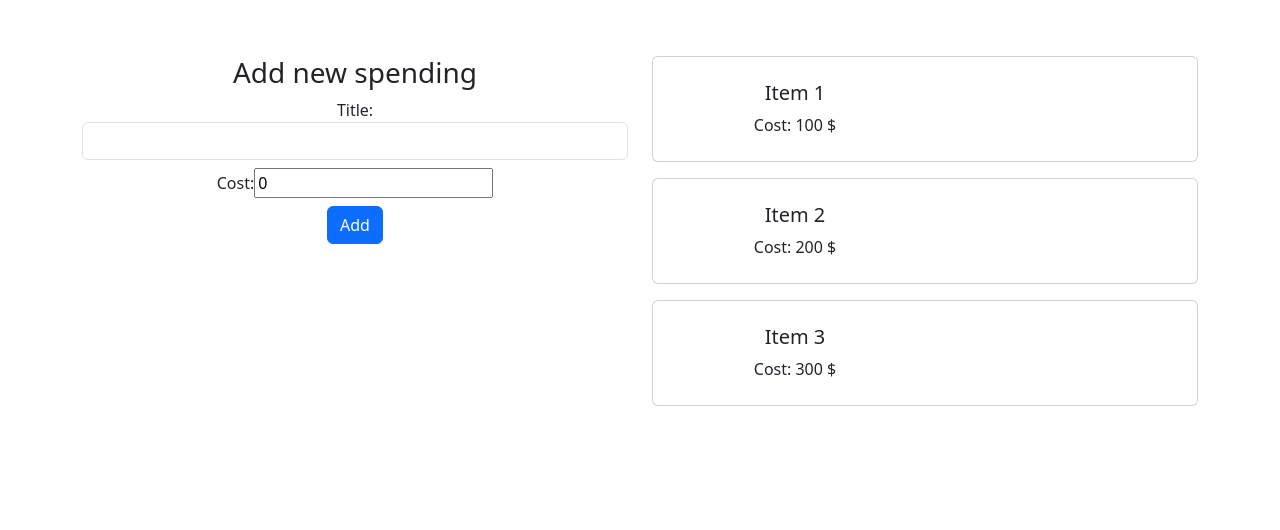
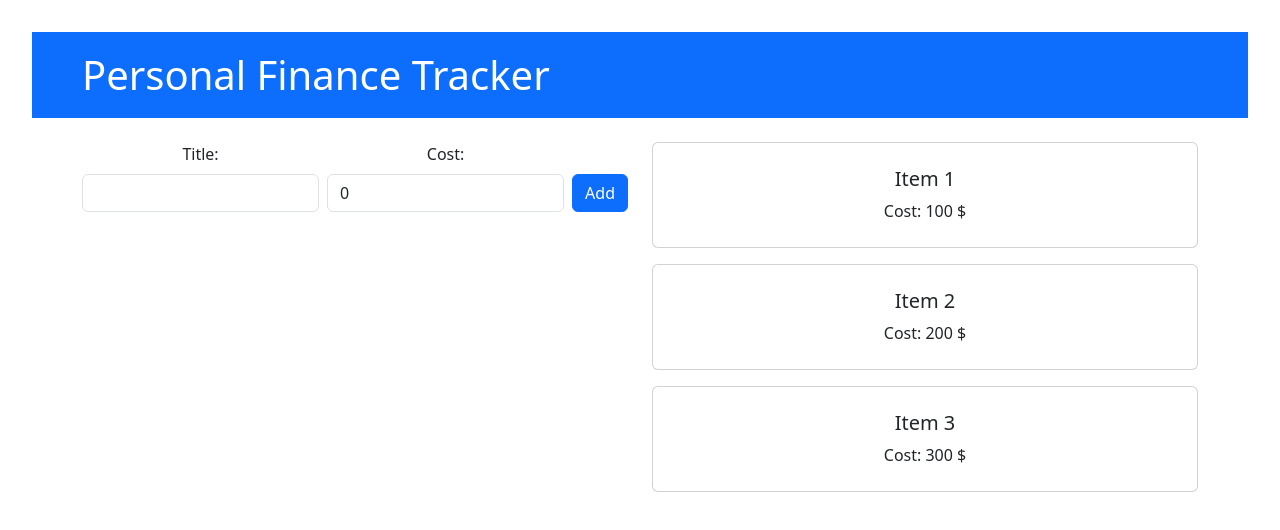
Before and after one commit to asel6320/personal_finance, a React (Create React App) app: page / in a window 1280 px wide. Shown: the top 530 px of the page. Built offline with nearby package versions, Linux system fonts and the light colour scheme.

Commit message:
created ToolBar.tsx with the header, made style changes to ItemForm.tsx

```diff
--- a/src/App.tsx
+++ b/src/App.tsx
@@ -3,6 +3,7 @@ import { useState } from 'react';
 import { IItem } from './types';
 import ItemForm from './components/ItemForm/ItemForm';
 import Items from './components/Items/Items';
+import ToolBar from './components/ToolBar/ToolBar';
 import './App.css';
 
 function App() {
@@ -30,6 +31,10 @@ function App() {
   };
 
   return (
+    <>
+      <header>
+        <ToolBar />
+      </header>
       <main className="container mt-4">
         <div className="row">
           <div className="col-6 mb-2">
@@ -40,7 +45,8 @@ function App() {
           </div>
         </div>
       </main>
+    </>
   );
-}
+};
 
 export default App;
--- a/src/components/ItemForm/ItemForm.tsx
+++ b/src/components/ItemForm/ItemForm.tsx
@@ -44,10 +44,9 @@ const ItemForm: React.FC<Props>  = ({addNewItem}) => {
 
 
   return (
-      <form onSubmit={onSubmit}>
-          <h3>Add new spending</h3>
-          <div className="form-group mb-2">
-              <label htmlFor="name">Title:</label>
+      <form onSubmit={onSubmit} className="d-flex align-items-end gap-2">
+          <div className="form-group mb-0">
+              <label htmlFor="title" className="form-label">Title:</label>
               <input
                   type="text"
                   onChange={changeItem}
@@ -58,14 +57,15 @@ const ItemForm: React.FC<Props>  = ({addNewItem}) => {
                   className="form-control"
               />
           </div>
-          <div className="form-group mb-2">
-              <label htmlFor="cost">Cost:</label>
+          <div className="form-group mb-0">
+              <label htmlFor="cost" className="form-label">Cost:</label>
               <input
                   type="number"
                   onChange={changeItem}
                   value={newItem.cost}
                   id="cost"
                   name="cost"
+                  className="form-control"
               />
           </div>
           <button type="submit" className="btn btn-primary">
--- a/src/components/Items/Item.tsx
+++ b/src/components/Items/Item.tsx
@@ -9,7 +9,7 @@ const Item: React.FC<Props> = ({item}) => {
     return (
         <div className="card mb-3 p-4">
             <div className="row justify-content-between">
-                <div className="col-6">
+                <div className="col-12">
                     <h5 className="card-title">{item.title}</h5>
                     <p className="card-text">Cost: {item.cost} $</p>
                 </div>
--- /dev/null
+++ b/src/components/ToolBar/ToolBar.tsx
@@ -0,0 +1,11 @@
+const ToolBar = () => {
+    return (
+        <nav className="navbar bg-primary">
+            <div className="container">
+                <span className="navbar-brand mb-0 text-white fs-1">Personal Finance Tracker</span>
+            </div>
+        </nav>
+    );
+};
+
+export default ToolBar;
```
